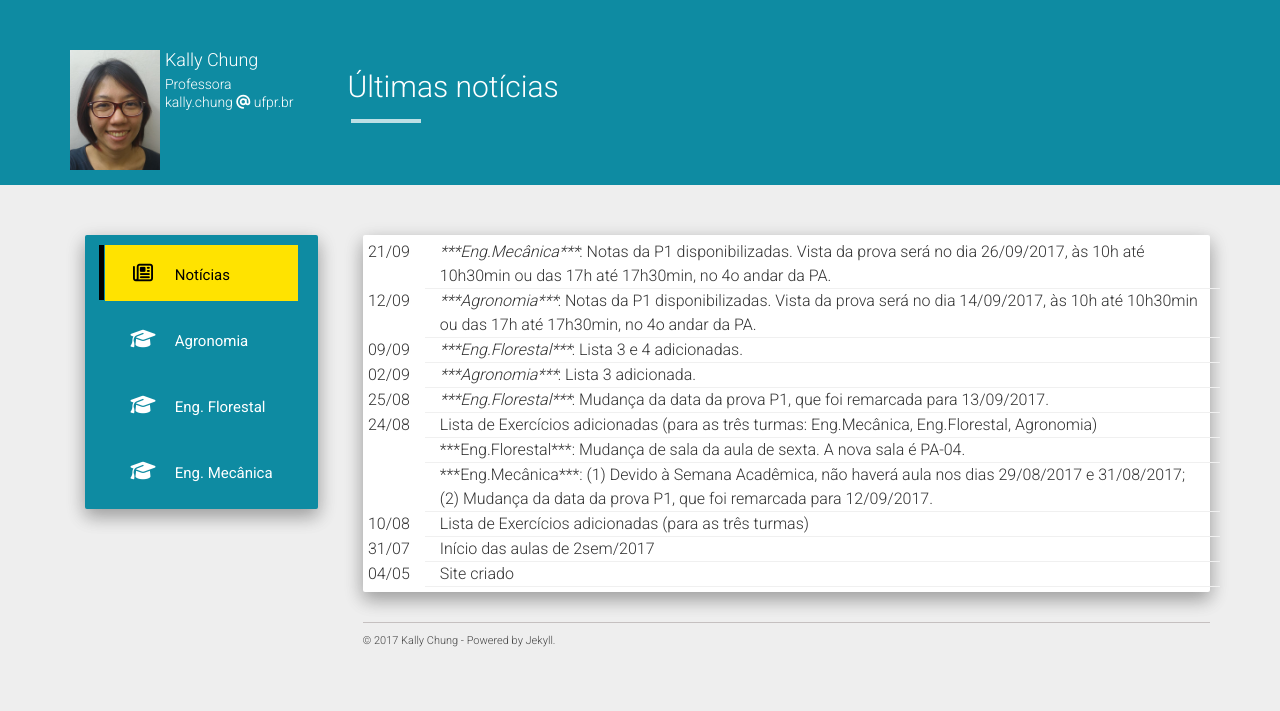
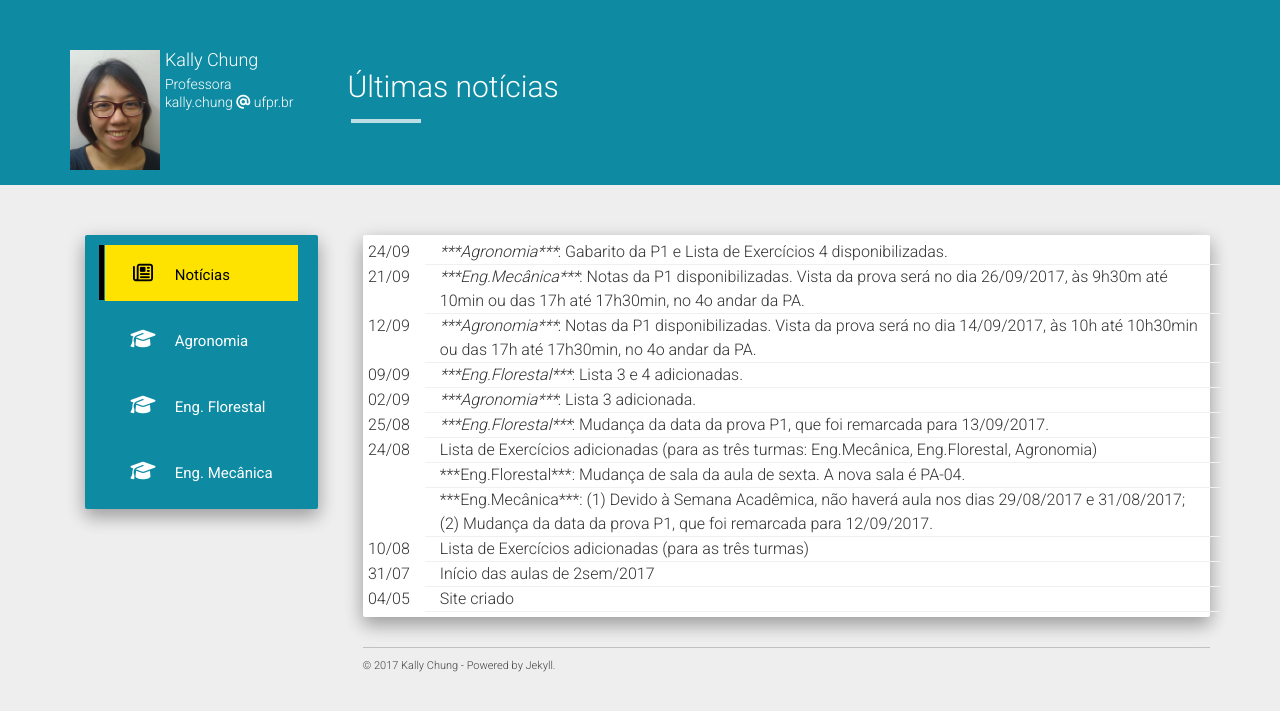
Before and after one commit to chunggnuhc/chunggnuhc.github.io, a Jekyll site: the page built from index.html, in a window 1280 px wide. Shown: the top 711 px of the page. Built offline with Jekyll 4.4.1, drawn with Linux system fonts in a browser that asks for light colours; nearby versions of some CDN libraries.

Commit message:
Update Agron na PagInicial

```diff
--- a/_data/noticias.yml
+++ b/_data/noticias.yml
@@ -1,5 +1,7 @@
+- data: 2017-09-24
+  noticia: "<i>***Agronomia***</i>: Gabarito da P1 e Lista de Exercícios 4 disponibilizadas."
 - data: 2017-09-21
-  noticia: "<i>***Eng.Mecânica***</i>: Notas da P1 disponibilizadas. Vista da prova será no dia 26/09/2017, às 10h até 10h30min ou das 17h até 17h30min, no 4o andar da PA."
+  noticia: "<i>***Eng.Mecânica***</i>: Notas da P1 disponibilizadas. Vista da prova será no dia 26/09/2017, às 9h30m até 10min ou das 17h até 17h30min, no 4o andar da PA."
 - data: 2017-09-12
   noticia: "<i>***Agronomia***</i>: Notas da P1 disponibilizadas. Vista da prova será no dia 14/09/2017, às 10h até 10h30min ou das 17h até 17h30min, no 4o andar da PA."
 - data: 2017-09-09
```
